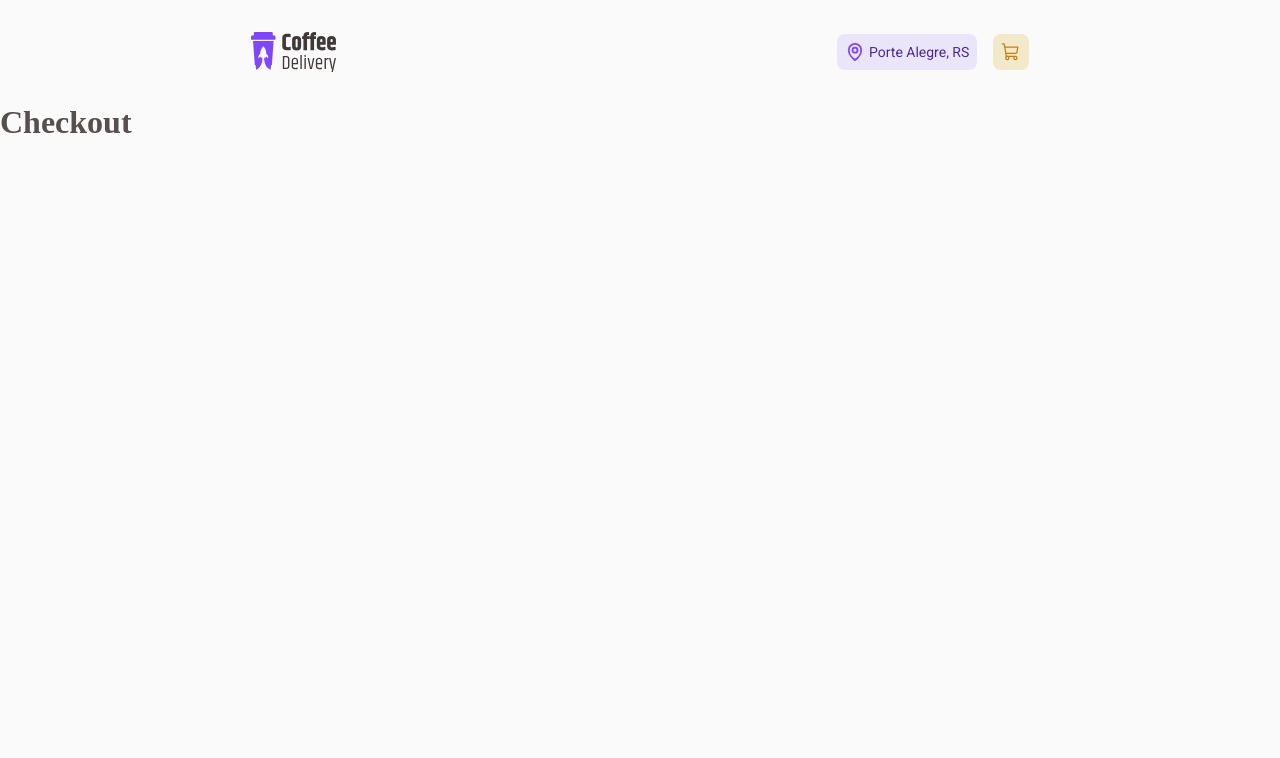
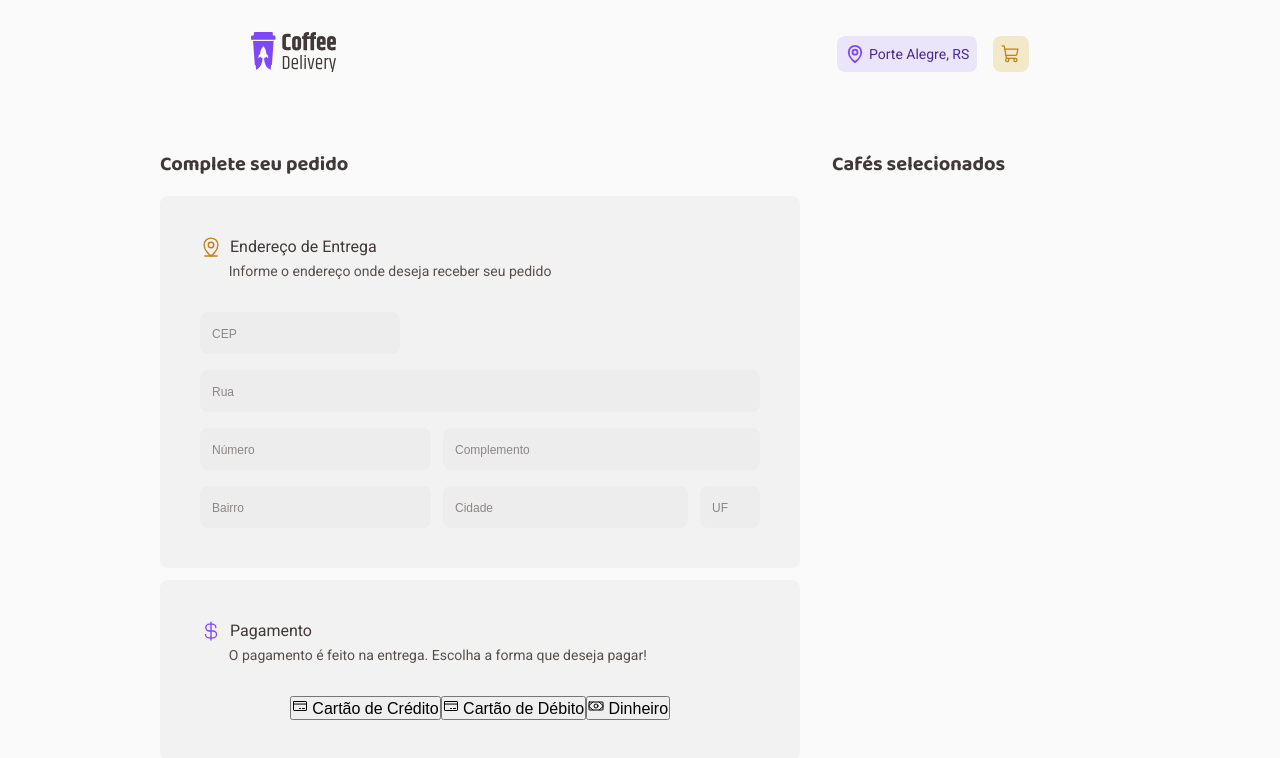
Before and after one commit to lucadboer/Coffee-Delivery, a React (Vite) app: page /checkout in a window 1280 px wide. Shown: the top 758 px of the page. Built offline with nearby package versions, Linux system fonts and the light colour scheme.

Commit message:
up files

```diff
--- a/package.json
+++ b/package.json
@@ -9,6 +9,7 @@
     "preview": "vite preview"
   },
   "dependencies": {
+    "@radix-ui/react-toggle-group": "^1.0.1",
     "phosphor-react": "^1.4.1",
     "react": "^18.2.0",
     "react-dom": "^18.2.0",
--- a/src/components/Header/index.tsx
+++ b/src/components/Header/index.tsx
@@ -6,7 +6,9 @@ import { HeaderContainer } from './styles'
 export function Header() {
   return (
     <HeaderContainer>
-      <img src={logo} alt="Logomarca Coffee Delivery" />
+      <a href="/">
+        <img src={logo} alt="Logomarca Coffee Delivery" />
+      </a>
       <nav>
         <span>
           {' '}
--- a/src/pages/Checkout/index.tsx
+++ b/src/pages/Checkout/index.tsx
@@ -1,3 +1,78 @@
+import { CreditCard, CurrencyDollar, MapPinLine, Money } from 'phosphor-react'
+import * as ToggleGroup from '@radix-ui/react-toggle-group'
+import {
+  AddressContainer,
+  CEPForm,
+  CheckoutContainer,
+  FormAddressCityState,
+  FormNumberComplement,
+  HeaderAddress,
+  PaymentContainer,
+  PaymentsMethods,
+  RuaForm,
+} from './styles'
+
 export function Checkout() {
-  return <h1>Checkout</h1>
+  return (
+    <div>
+      <CheckoutContainer>
+        <div>
+          <h2>Complete seu pedido</h2>
+          <AddressContainer>
+            <HeaderAddress>
+              <h3>
+                <MapPinLine size={22} /> Endereço de Entrega
+              </h3>
+              <span>Informe o endereço onde deseja receber seu pedido</span>
+            </HeaderAddress>
+            <form>
+              <CEPForm type="number" placeholder="CEP" required />
+              <RuaForm
+                type="text"
+                placeholder="Rua"
+                autoComplete="true"
+                required
+              />
+              <FormNumberComplement>
+                <input type="text" placeholder="Número" required />
+                <input type="text" placeholder="Complemento" />
+              </FormNumberComplement>
+              <FormAddressCityState>
+                <input type="text" placeholder="Bairro" required />
+                <input type="text" placeholder="Cidade" required />
+                <input type="text" placeholder="UF" required />
+              </FormAddressCityState>
+            </form>
+          </AddressContainer>
+
+          <PaymentContainer>
+            <h3>
+              <CurrencyDollar size={22} /> Pagamento
+            </h3>
+            <span>
+              O pagamento é feito na entrega. Escolha a forma que deseja pagar!
+            </span>
+
+            <PaymentsMethods>
+              <ToggleGroup.Root type="single" defaultValue="credit">
+                <ToggleGroup.Item value="credit">
+                  <CreditCard size={16} /> Cartão de Crédito
+                </ToggleGroup.Item>
+                <ToggleGroup.Item value="debbit">
+                  <CreditCard size={16} /> Cartão de Débito
+                </ToggleGroup.Item>
+                <ToggleGroup.Item value="money">
+                  <Money size={16} /> Dinheiro
+                </ToggleGroup.Item>
+              </ToggleGroup.Root>
+            </PaymentsMethods>
+          </PaymentContainer>
+        </div>
+
+        <div>
+          <h2>Cafés selecionados</h2>
+        </div>
+      </CheckoutContainer>
+    </div>
+  )
 }
--- /dev/null
+++ b/src/pages/Checkout/styles.ts
@@ -0,0 +1,146 @@
+import styled from 'styled-components'
+
+export const CheckoutContainer = styled.div`
+  width: 100%;
+  display: grid;
+  grid-template-columns: 640px 1fr;
+  gap: 2rem;
+  padding: 0 10rem;
+
+  h2 {
+    font-family: 'Baloo 2', cursive;
+    font-size: 1.25rem;
+    font-weight: bold;
+    color: ${(props) => props.theme['base-subtitle']};
+    margin-top: 2.5rem;
+  }
+`
+
+export const AddressContainer = styled.div`
+  background-color: ${(props) => props.theme['base-card']};
+
+  display: flex;
+  flex-direction: column;
+  gap: 2rem;
+  margin-top: 1rem;
+  padding: 2.5rem;
+  border-radius: 8px;
+  max-width: 40rem;
+
+  form {
+    display: flex;
+    flex-direction: column;
+    gap: 1rem;
+  }
+
+  input {
+    padding: 0.75rem;
+    border: none;
+    background-color: ${(props) => props.theme['base-input']};
+    color: ${(props) => props.theme['base-text']};
+    border-radius: 8px;
+
+    &::placeholder {
+      color: ${(props) => props.theme['base-label']};
+      font-size: 0.75rem;
+    }
+  }
+`
+
+export const HeaderAddress = styled.div`
+  h3 {
+    display: flex;
+    align-items: center;
+    gap: 0.5rem;
+    margin-bottom: 0.25rem;
+    font-family: 'Roboto', sans-serif;
+    font-size: 1rem;
+    font-weight: 400;
+    line-height: 130%;
+    color: ${(props) => props.theme['base-subtitle']};
+
+    svg {
+      color: ${(props) => props.theme['yellow-dark']};
+    }
+  }
+  span {
+    margin-left: 1.8rem;
+    font-family: 'Roboto', sans-serif;
+    font-size: 0.875rem;
+    font-weight: 400;
+    line-height: 130%;
+    color: ${(props) => props.theme.text};
+  }
+`
+
+export const CEPForm = styled.input`
+  width: 12.5rem;
+`
+
+export const RuaForm = styled.input`
+  width: 35rem;
+`
+
+export const FormNumberComplement = styled.div`
+  display: flex;
+  align-items: center;
+  gap: 0.75rem;
+
+  input:last-child {
+    width: 21.75rem;
+  }
+`
+
+export const FormAddressCityState = styled.div`
+  display: flex;
+  align-items: center;
+  gap: 0.75rem;
+
+  input:nth-child(2) {
+    width: 17.25rem;
+  }
+
+  input:last-child {
+    width: 3.75rem;
+  }
+`
+
+export const PaymentContainer = styled.div`
+  display: flex;
+  flex-direction: column;
+  margin-top: 0.75rem;
+  padding: 2.5rem;
+  background-color: ${(props) => props.theme['base-card']};
+  border-radius: 8px;
+
+  h3 {
+    display: flex;
+    align-items: center;
+    gap: 0.5rem;
+    margin-bottom: 0.25rem;
+    font-family: 'Roboto', sans-serif;
+    font-size: 1rem;
+    font-weight: 400;
+    line-height: 130%;
+    color: ${(props) => props.theme['base-subtitle']};
+
+    svg {
+      color: ${(props) => props.theme.purple};
+    }
+  }
+  span {
+    margin-left: 1.8rem;
+    font-family: 'Roboto', sans-serif;
+    font-size: 0.875rem;
+    font-weight: 400;
+    line-height: 130%;
+    color: ${(props) => props.theme.text};
+  }
+`
+
+export const PaymentsMethods = styled.div`
+  margin-top: 2rem;
+  display: flex;
+  align-items: center;
+  justify-content: center;
+`
--- a/src/pages/Home/components/Coffees/styles.tsx
+++ b/src/pages/Home/components/Coffees/styles.tsx
@@ -138,12 +138,4 @@ export const FooterCard = styled.div`
       }
     }
   }
-
-  input[type='number']::-webkit-inner-spin-button {
-    -webkit-appearance: none;
-  }
-  input[type='number'] {
-    -moz-appearance: textfield;
-    appearance: textfield;
-  }
 `
--- a/src/styles/global.ts
+++ b/src/styles/global.ts
@@ -23,4 +23,12 @@ body, input, textarea, button {
   font-size: 1rem;
   -webkit-font-smoothing: antialiased;
 }
+
+input[type='number']::-webkit-inner-spin-button {
+  -webkit-appearance: none;
+}
+input[type='number'] {
+  -moz-appearance: textfield;
+  appearance: textfield;
+}
 `
```
Also changed, not shown: 1 other file (tests, documents, lock files or other folders).
